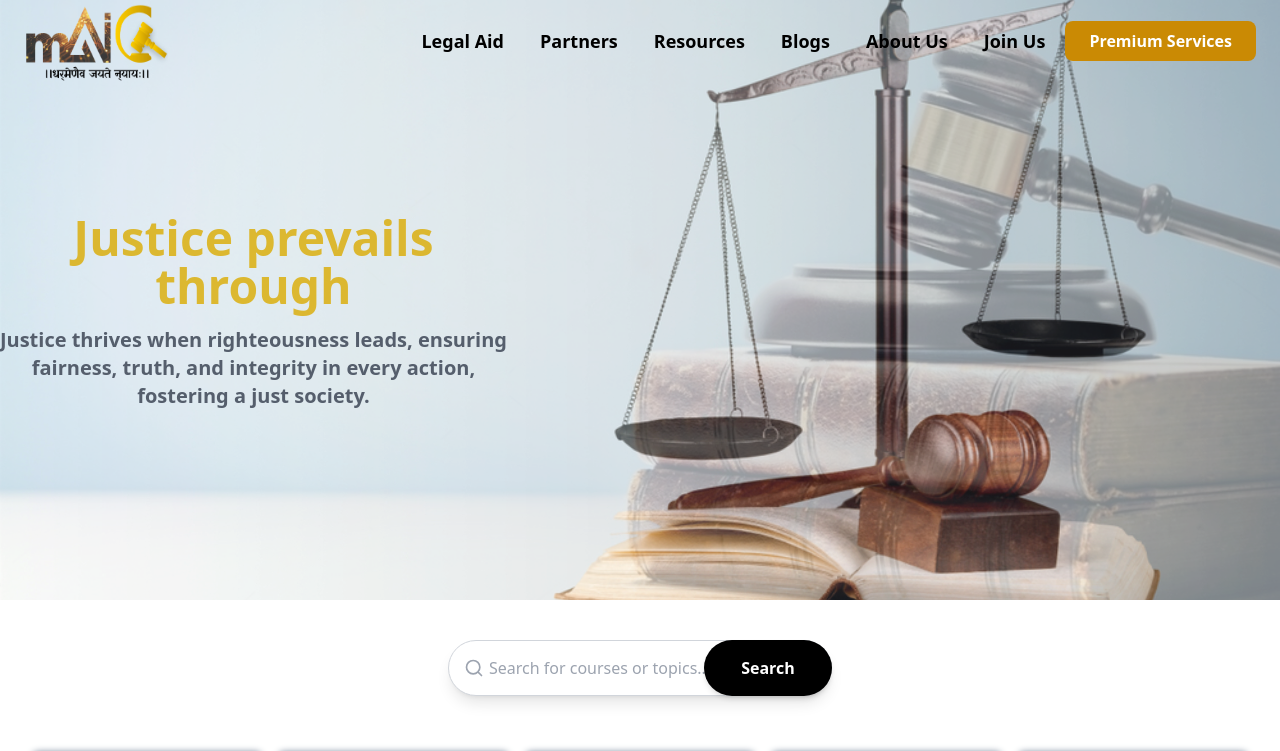
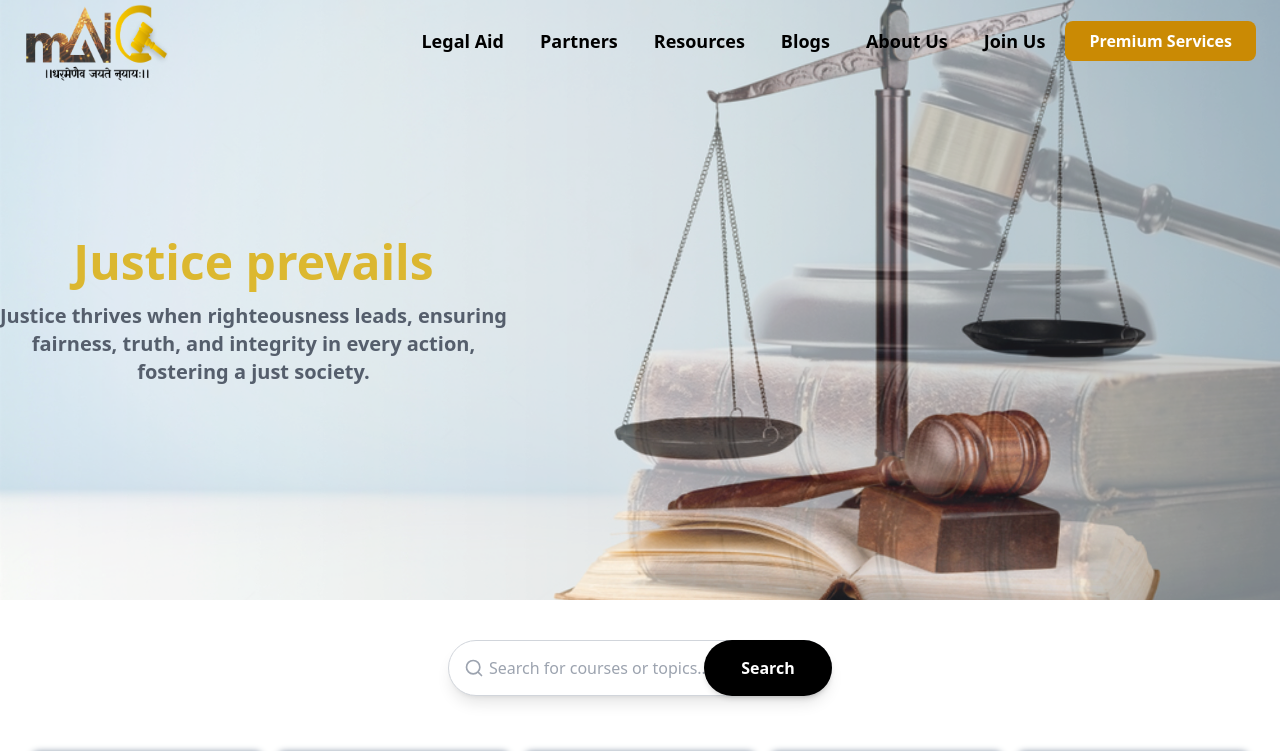
Before and after one commit to idcindia/mAI-Court, a Next.js app: page / in a window 1280 px wide. Shown: the top 751 px of the page. Built offline with nearby package versions, Linux system fonts and the light colour scheme.

Commit message:
Changes in haeder

```diff
--- a/src/app/components/common/Header.js
+++ b/src/app/components/common/Header.js
@@ -13,11 +13,11 @@ export default function Header() {
     {
       src: "/Assests/newlaw.jpeg",
       title: "Your Legal Companion ",
-      description: "Your Legal Companion simplifies legal complexities with AI-powered solutions, providing personalized guidance and efficient support for your needs.",
+      description: "Simplifying legal complexities with AI-powered solutions, providing personalized guidance and efficient support for your needs.",
     },
     {
       src: "/Assests/web2.jpg",
-      title:"Justice prevails through",
+      title:"Justice prevails",
       description: "Justice thrives when righteousness leads, ensuring fairness, truth, and integrity in every action, fostering a just society.",
     },
     {
```
